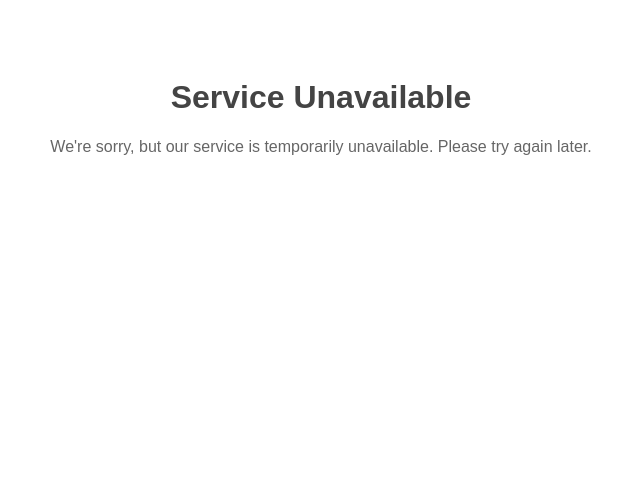
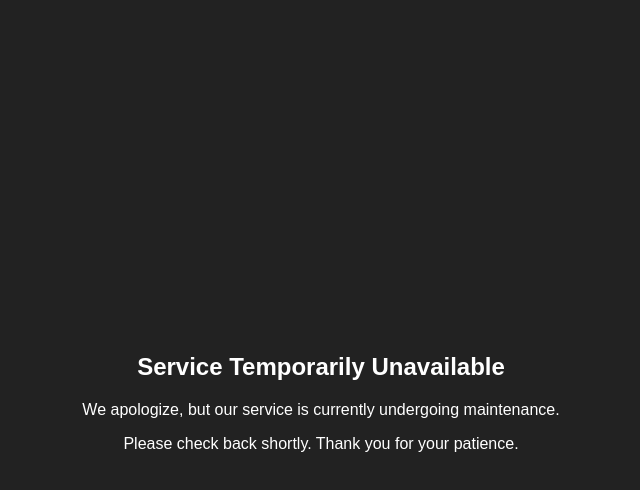
Before and after one commit to MattHalloran/NginxSSLReverseProxy, a plain HTML site: page 50x.html in a window 1280 px wide. Shown: the whole page, without its empty margins (319-959 px from the left). Drawn offline with Linux system fonts and the light colour scheme.

Commit message:
Update 50x.html
- Dark mode ftw

```diff
--- a/50x.html
+++ b/50x.html
@@ -5,13 +5,35 @@
     <meta name="viewport" content="width=device-width, initial-scale=1.0">
     <title>Service Unavailable</title>
     <style>
-        body { font-family: Arial, sans-serif; text-align: center; padding: 50px; }
-        h1 { color: #444; }
-        p { color: #666; }
+        body {
+            font-family: Arial, sans-serif;
+            background-color: #222;
+            color: #fff;
+            display: flex;
+            justify-content: center;
+            align-items: center;
+            height: 100vh;
+            margin: 0;
+        }
+        .error-container {
+            text-align: center;
+            padding: 20px;
+        }
+        h1 {
+            font-size: 24px;
+            margin-bottom: 20px;
+        }
+        p {
+            font-size: 16px;
+            margin-bottom: 10px;
+        }
     </style>
 </head>
 <body>
-    <h1>Service Unavailable</h1>
-    <p>We're sorry, but our service is temporarily unavailable. Please try again later.</p>
+    <div class="error-container">
+        <h1>Service Temporarily Unavailable</h1>
+        <p>We apologize, but our service is currently undergoing maintenance.</p>
+        <p>Please check back shortly. Thank you for your patience.</p>
+    </div>
 </body>
 </html>
```
